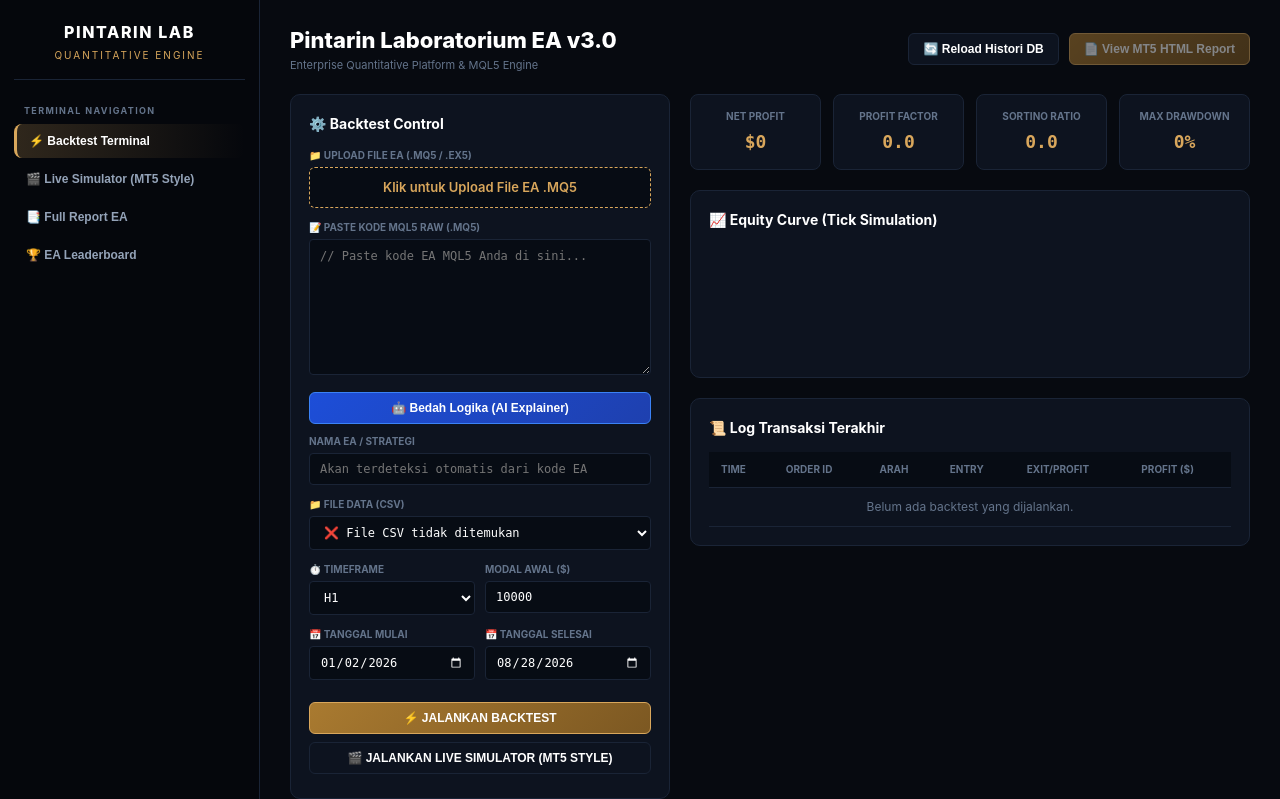
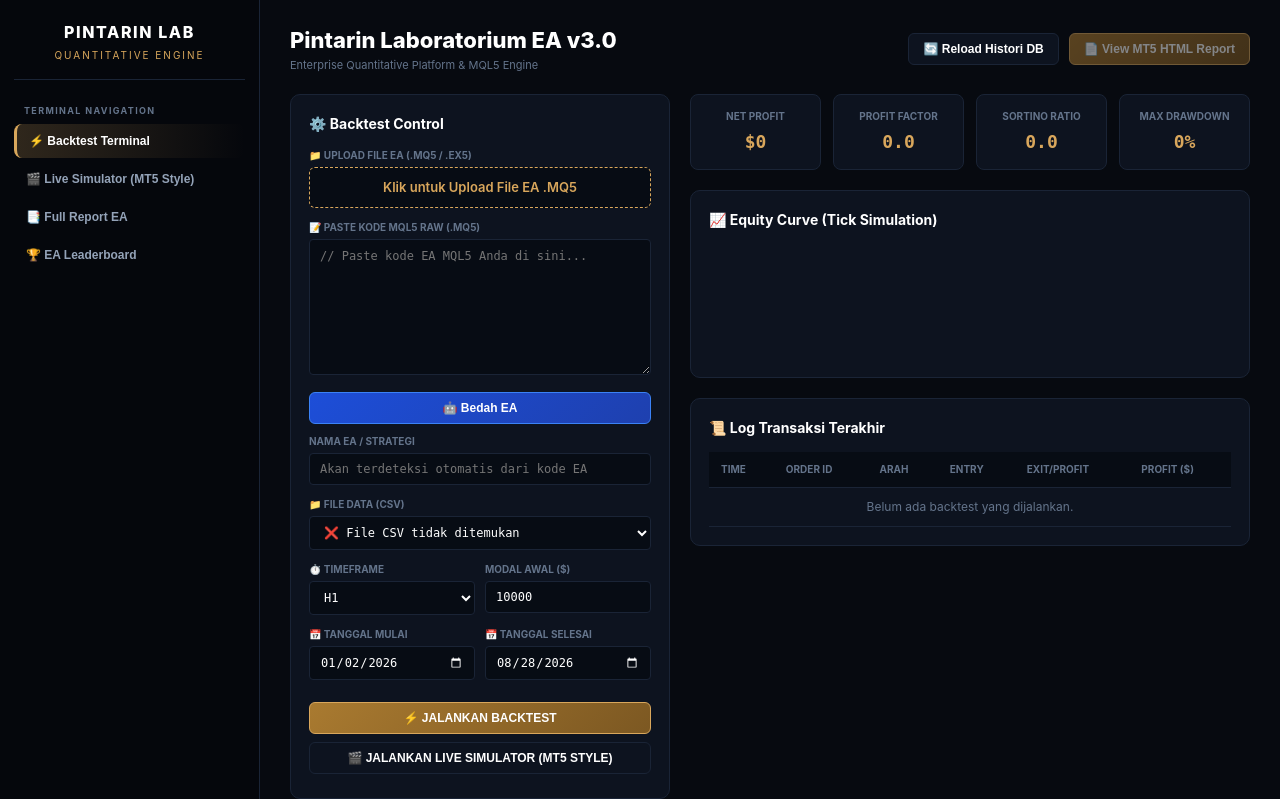
Before and after one commit to umrizal/ea-backtest-engine-v2, a Flask app: page / in a window 1280 px wide. Shown: the top 799 px of the page. Run offline with Flask 3, Linux system fonts and the light colour scheme; data that the repository does not hold is empty.

Commit message:
ganti tombol

```diff
--- a/templates/index.html
+++ b/templates/index.html
@@ -114,7 +114,7 @@
           </div>
 
           <div style="display: flex; gap: 10px;">
-            <button class="btn blue" style="width: 100%; margin-bottom: 10px;" onclick="explainEaLogic()">🤖 Bedah Logika (AI Explainer)</button>
+            <button class="btn blue" style="width: 100%; margin-bottom: 10px;" onclick="explainEaLogic()">🤖 Bedah EA</button>
           </div>
 
           <div class="form-group">
```
